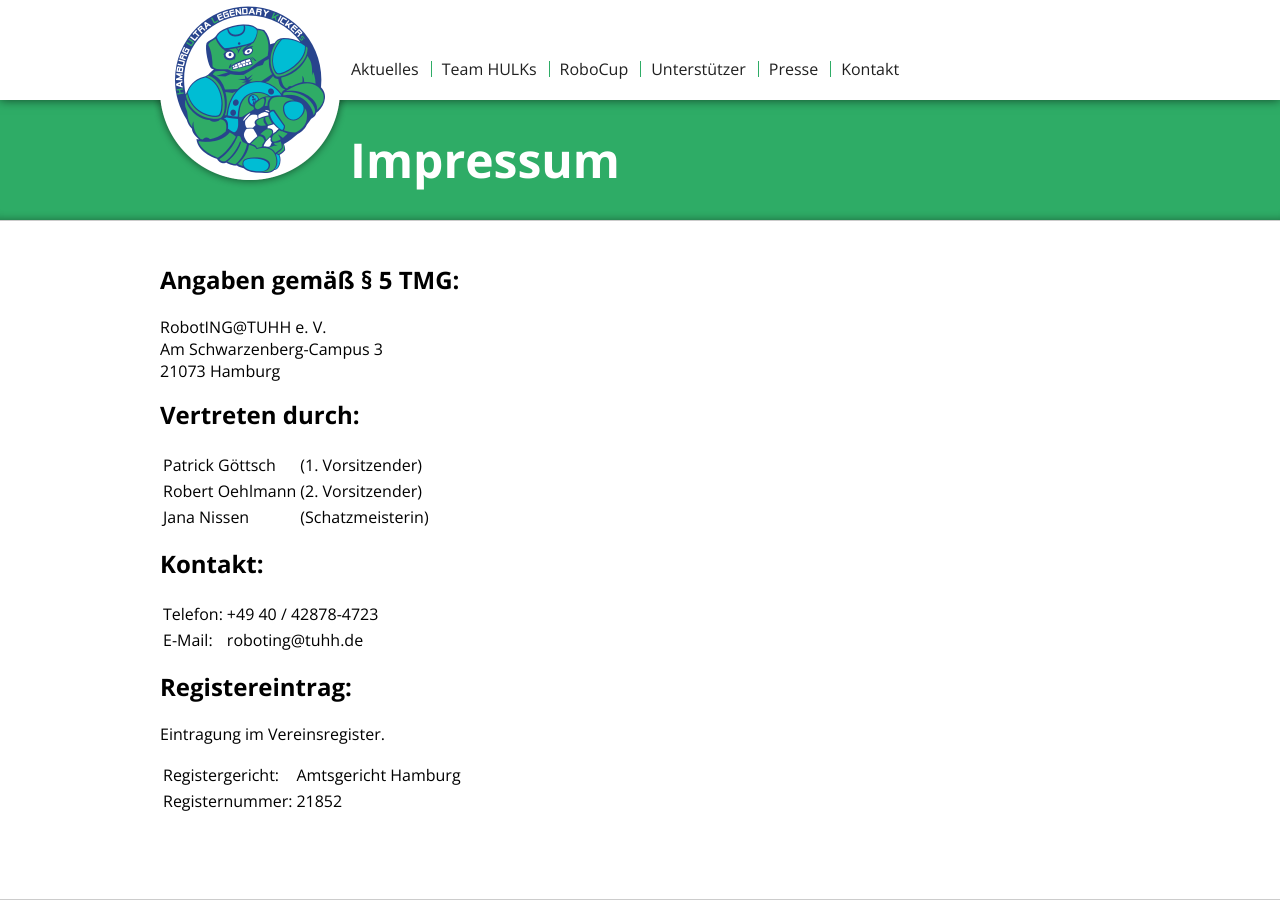
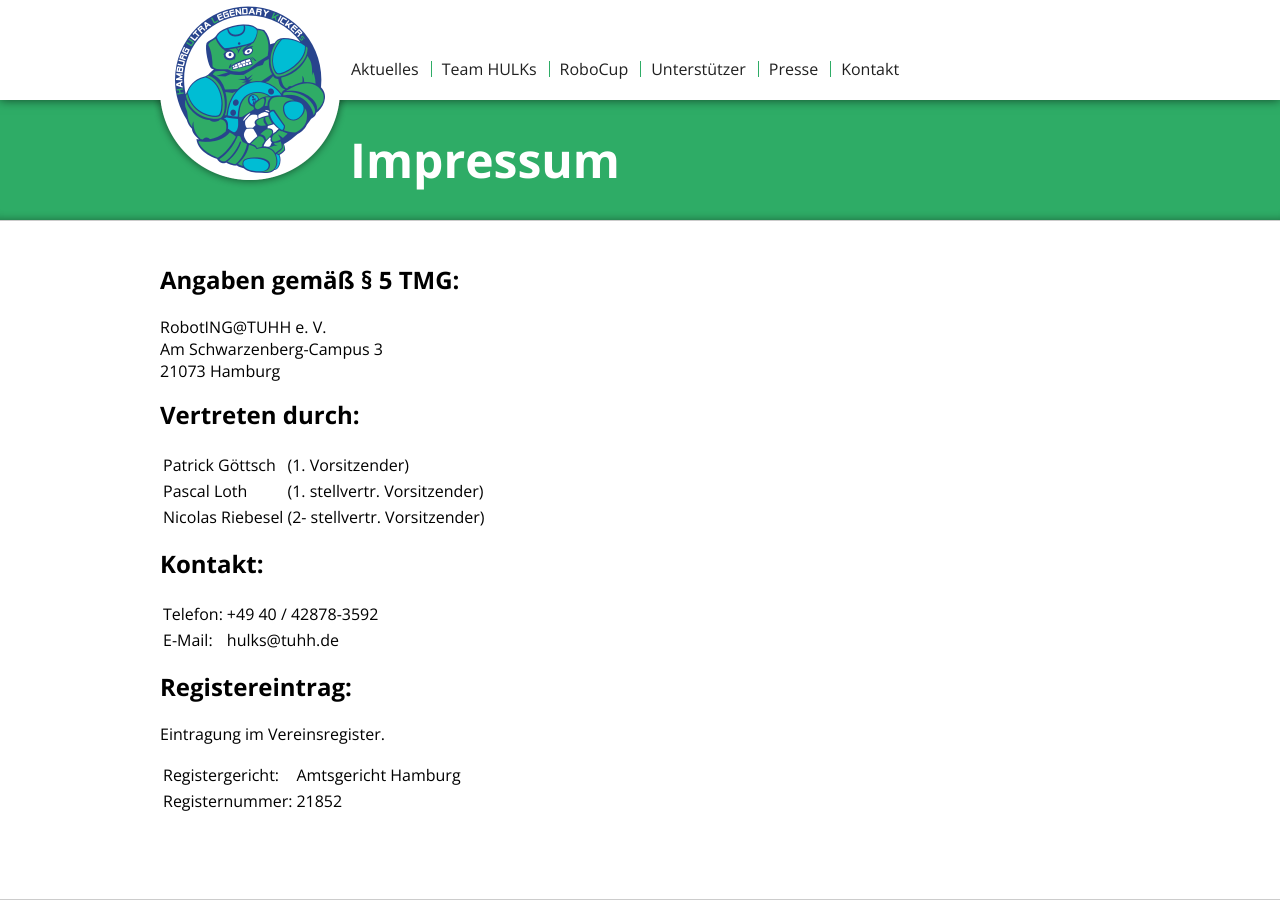
Before and after one commit to HULKs/hulks.github.io, a Jekyll site: the page built from impressum/index.html, in a window 1280 px wide and 900 px high. Built offline with Jekyll 4.4.1, drawn with Linux system fonts in a browser that asks for light colours.

Commit message:
Update Vorstand
update ob board members
update email adress

```diff
--- a/impressum/index.html
+++ b/impressum/index.html
@@ -21,12 +21,12 @@ title: Impressum
           <td>(1. Vorsitzender) </td>
         </tr>
         <tr>
-          <td>Robert Oehlmann	</td>
-          <td>(2. Vorsitzender) </td>
+          <td>Pascal Loth	</td>
+          <td>(1. stellvertr. Vorsitzender) </td>
         </tr>
         <tr>
-          <td>Jana Nissen	</td>
-          <td>(Schatzmeisterin)</td>
+          <td>Nicolas Riebesel	</td>
+          <td>(2- stellvertr. Vorsitzender)</td>
         </tr>
       </table>
       </p>
@@ -34,11 +34,11 @@ title: Impressum
       <table>
           <tr>
               <td>Telefon:</td>
-              <td>+49 40 / 42878-4723</td>
+              <td>+49 40 / 42878-3592</td>
           </tr>
           <tr>
               <td>E-Mail:</td>
-              <td>roboting@tuhh.de</td>
+              <td>hulks@tuhh.de</td>
           </tr>
       </table>
       <p> </p>
```
